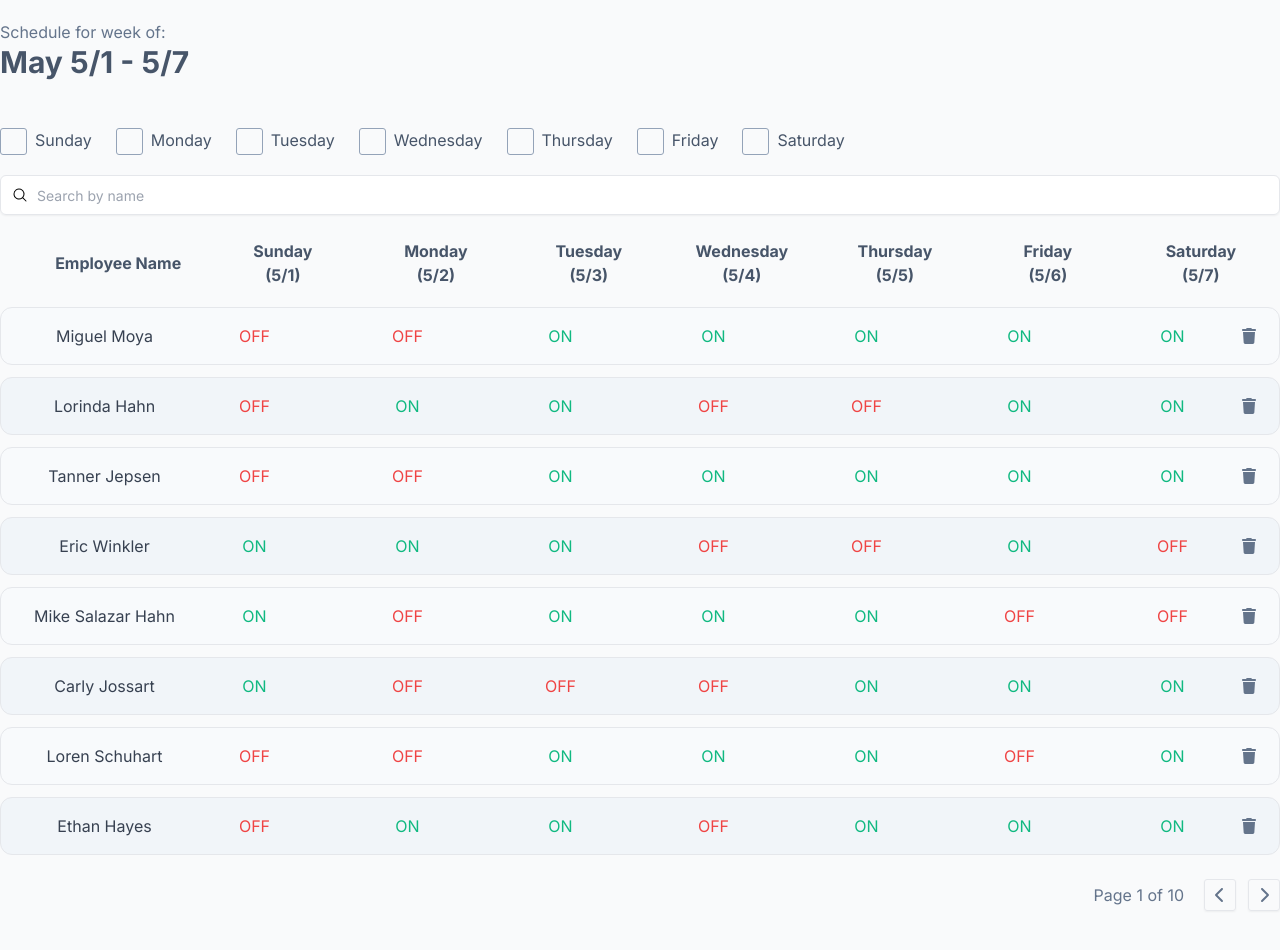
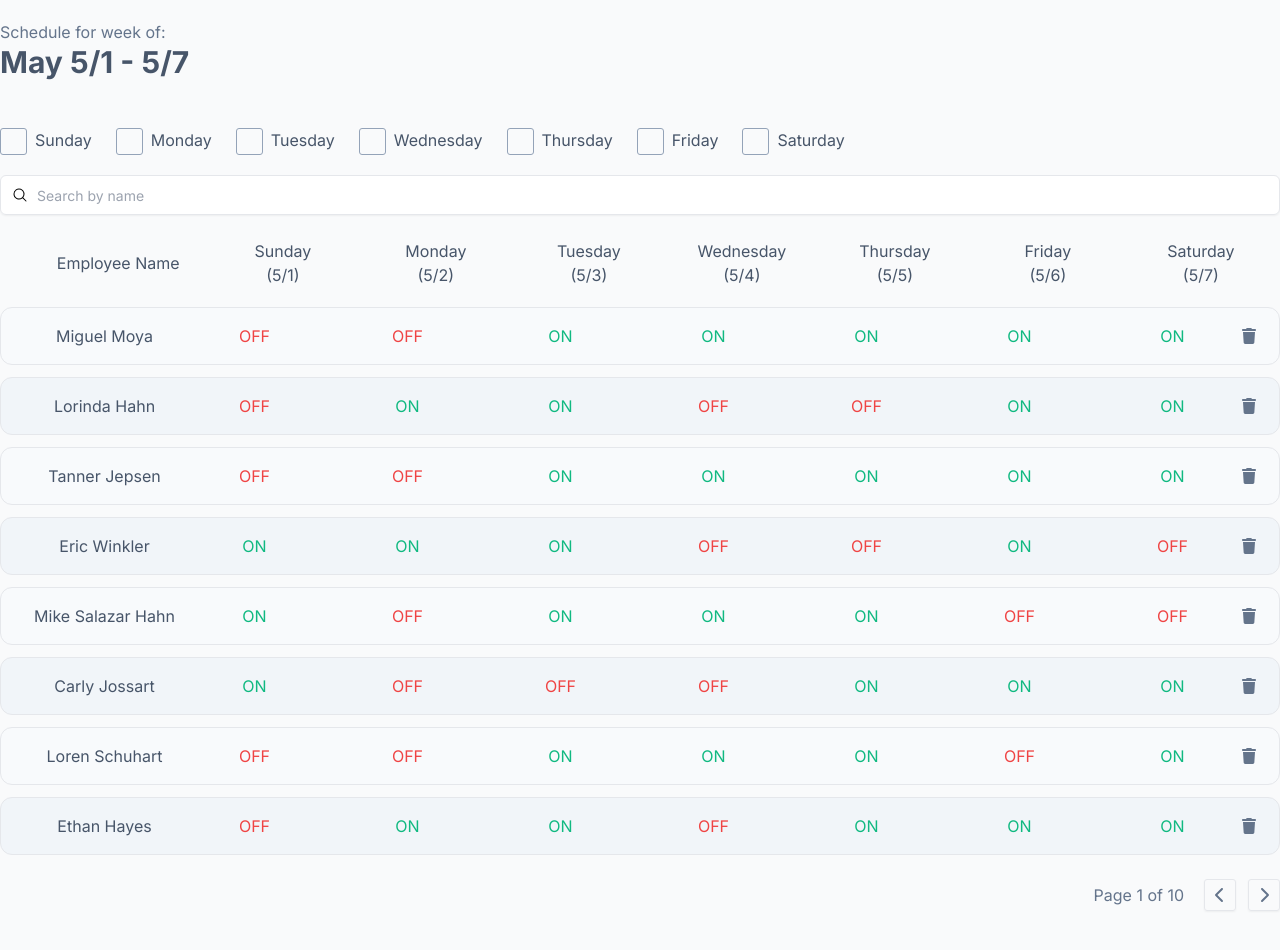
Before and after one commit to mmoya26/DSP-Client, a Next.js app: page /schedules in a window 1280 px wide. Built offline with nearby package versions, Linux system fonts and the light colour scheme.

Commit message:
Set ligther color to days of the week + Generate days of the week dynamically + Make day of the week based on if filter for that they is active or not

```diff
--- a/src/components/ScheduleLineItem.js
+++ b/src/components/ScheduleLineItem.js
@@ -12,7 +12,7 @@ export default function ScheduleLineItem(props) {
       style={{
         backgroundColor: `${n % 2 === 0 ? "#f8fafc" : "#f1f5f9"}`,
       }}>
-      <div className="text-gray-700 basis-1/4 p-4 text-center">
+      <div className="text-slate-600 basis-1/4 p-4 text-center">
         {`${firstName} ${lastName}`}
       </div>
       <div className="flex gap-[60px] text-center">
--- a/src/contexts/EditScheduleContext.js
+++ b/src/contexts/EditScheduleContext.js
@@ -163,7 +163,7 @@ export function EditScheduleContextProvider({ children }) {
   }
 
   return (
-    <EditScheduleContext.Provider value={{ rows: filterRows() }}>
+    <EditScheduleContext.Provider value={{ rows: filterRows(), activeFilters }}>
       <EditScheduleUpdateContext.Provider
         value={{ removeEmployee, handleFilterChange }}>
         {children}
--- a/src/pages/schedules.js
+++ b/src/pages/schedules.js
@@ -2,6 +2,7 @@ import React, { useState, useContext, useId } from "react";
 import ScheduleLineItem from "@/components/ScheduleLineItem";
 import ScheduleDayFilter from "@/components/ScheduleDayFilter";
 import { FontAwesomeIcon } from "@fortawesome/react-fontawesome";
+import uuid from "react-uuid";
 
 import {
   faChevronLeft,
@@ -13,7 +14,7 @@ import {
 } from "@/contexts/EditScheduleContext";
 
 export default function Schedules() {
-  const { rows } = useContext(EditScheduleContext);
+  const { rows, activeFilters } = useContext(EditScheduleContext);
   const { removeEmployee, handleFilterChange } = useContext(
     EditScheduleUpdateContext
   );
@@ -27,11 +28,6 @@ export default function Schedules() {
     "Friday",
     "Saturday",
   ];
-
-  const handleCheckBoxChange = (e, day) => {
-    console.log("Event", e);
-    console.log("Day", day);
-  };
 
   return (
     <div className="mx-auto mt-5 max-w-screen-2xl">
@@ -88,38 +84,24 @@ export default function Schedules() {
 
       {/* Days of the week */}
       <div className="flex mt-6 items-center">
-        <div className="text-slate-600 font-bold basis-1/4 px-4 text-center">
+        <div className="text-slate-600 basis-1/4 px-4 text-center">
           Employee Name
         </div>
         <div className="flex gap-[60px]">
-          <div className="text-slate-600 font-bold text-center w-[93px]">
-            Sunday <br />
-            (5/1)
-          </div>
-          <div className="text-slate-600 font-bold text-center w-[93px]">
-            Monday <br />
-            (5/2)
-          </div>
-          <div className="text-slate-600 font-bold text-center w-[93px]">
-            Tuesday <br />
-            (5/3)
-          </div>
-          <div className="text-slate-600 font-bold text-center w-[93px]">
-            Wednesday <br />
-            (5/4)
-          </div>
-          <div className="text-slate-600 font-bold text-center w-[93px]">
-            Thursday <br />
-            (5/5)
-          </div>
-          <div className="text-slate-600 font-bold text-center w-[93px]">
-            Friday <br />
-            (5/6)
-          </div>
-          <div className="text-slate-600 font-bold text-center w-[93px]">
-            Saturday <br />
-            (5/7)
-          </div>
+          {daysOfTheWeek.map((d, i) => {
+            const isActive = activeFilters.includes(d.toLowerCase());
+
+            return (
+              <div
+                className={`text-slate-600 text-center w-[93px] ${
+                  isActive ? "font-bold" : ""
+                }`}
+                key={uuid()}>
+                {d} <br />
+                (5/{i + 1})
+              </div>
+            );
+          })}
         </div>
         <div className="w-[46px]"></div>
       </div>
```
